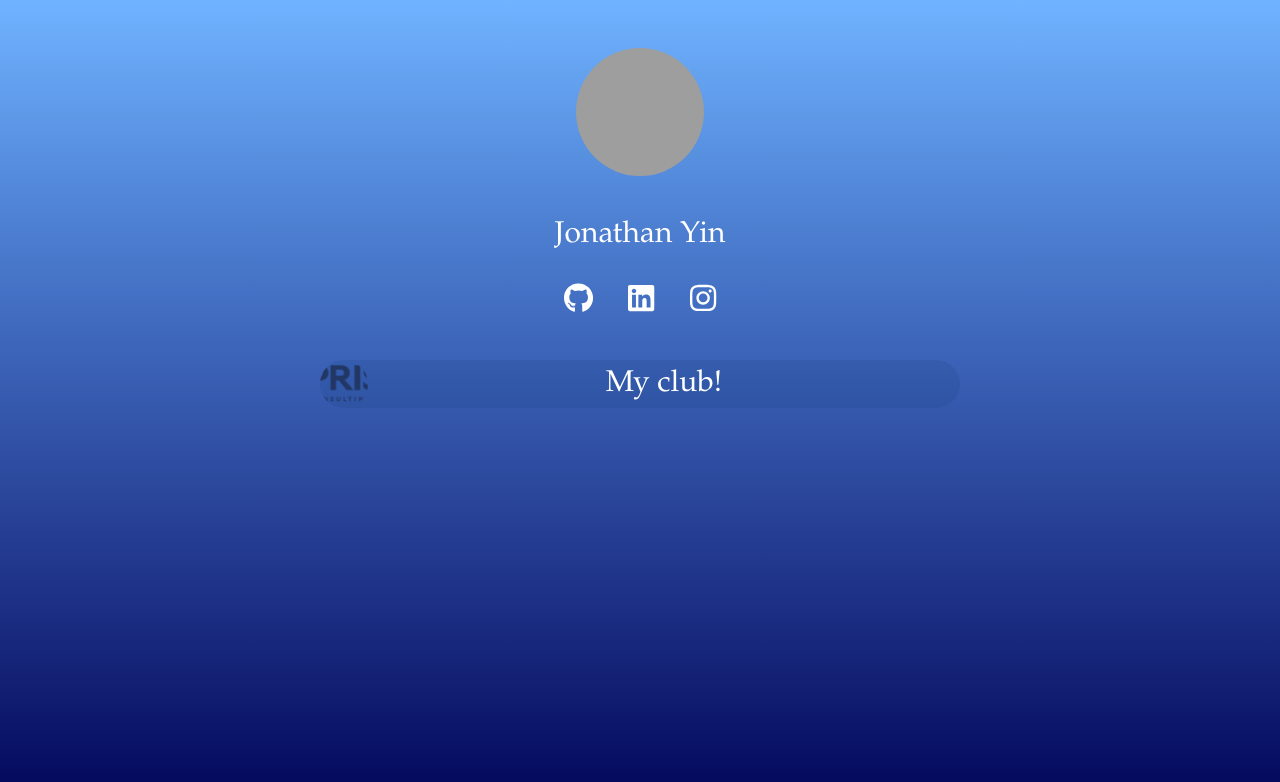
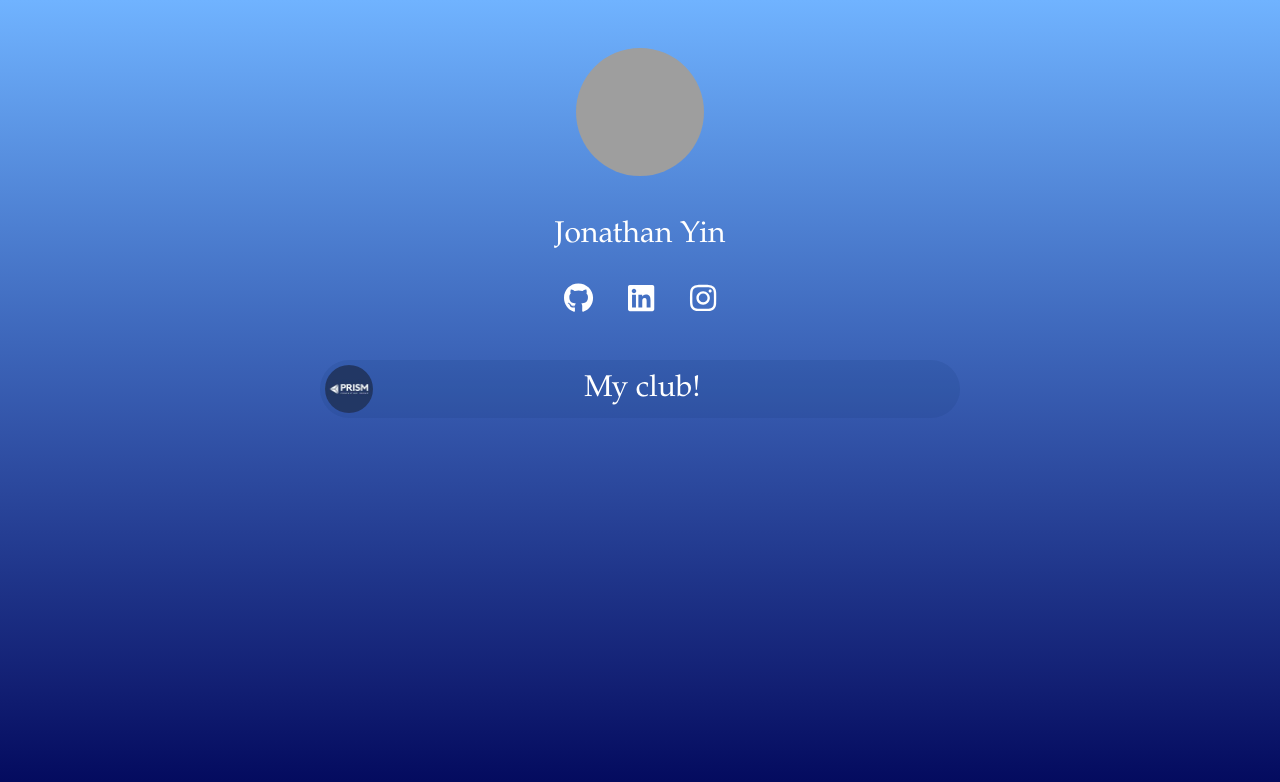
Before and after one commit to jonathanzyin/link-in-bio, a plain HTML site: page index.html in a window 1280 px wide. Drawn offline with Linux system fonts and the light colour scheme; grey boxes are pictures that could not be loaded.

Commit message:
finally done

```diff
--- a/index.html
+++ b/index.html
@@ -72,6 +72,7 @@ a {
       margin-bottom: 20px;
       display: flex;
       align-items: center;
+      padding: 5px;
     }
 
     .link-text {
@@ -129,13 +130,13 @@ a {
     <div class="links-row">
       <style>
         .links-row {
-  max-width: 640px; /* Limit the width */
-  margin: auto; /* Center the container */
-  padding: 10px; /* Add spacing inside the container */
+  max-width: 640px;
+  margin: auto;
+  padding: 10px;
 }
       </style>
       <div class="item">
-        <img class="thumbnail" src="Website Logo Color.png" alt="Prism Consulting Group logo">
+        <img class="thumbnail" src="Prism_Logo_Square.jpeg" alt="Prism Consulting Group logo">
 
         <style>
           .thumbnail {
@@ -146,6 +147,7 @@ a {
 }
 .item {
   background-color: rgba(7, 40, 94, 0.1);
+  padding-right: 48px;
 }
 .item {
   margin-bottom: 20px;
@@ -159,16 +161,19 @@ a {
   align-items: center;
   border-radius: 1000px;
 
+
 }
         </style>
-        <a class ="link-text" target="_blank" href="www.prismconsultinggroup.org">
+        <a class="link-text" target="_blank" href="https://www.prismconsultinggroup.org/">
           My club!
+        </a>
           <style>
             .link-text {
   text-align: center;
   flex-grow: 1;
 
 }
+</a>
           </style>
         </a>
 
```
Also changed, not shown: Prism_Logo_Square.jpeg (added).
